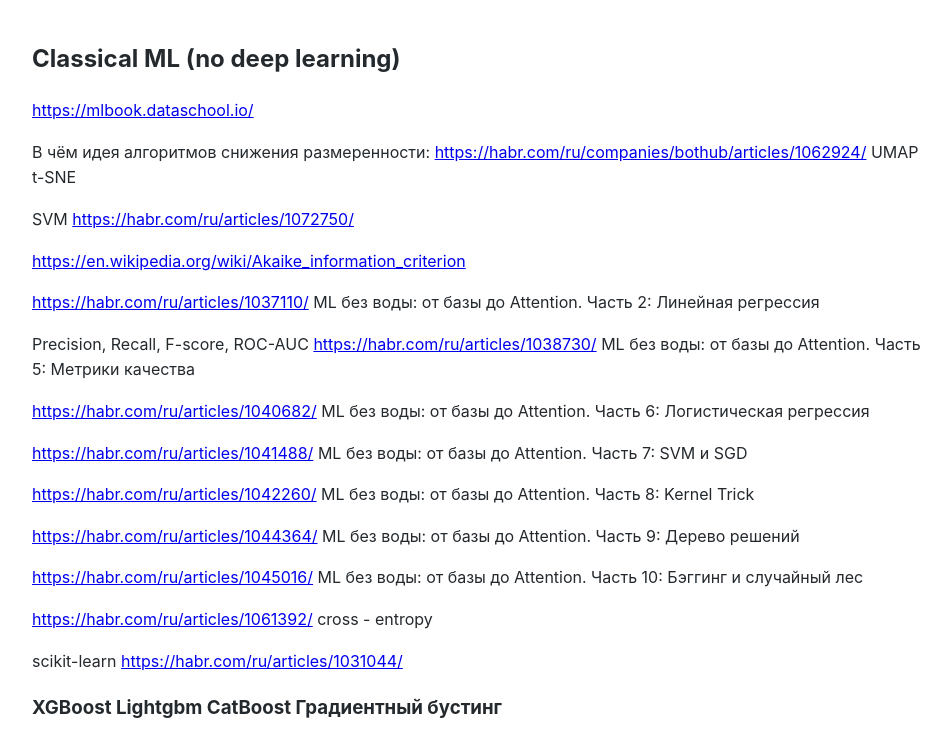
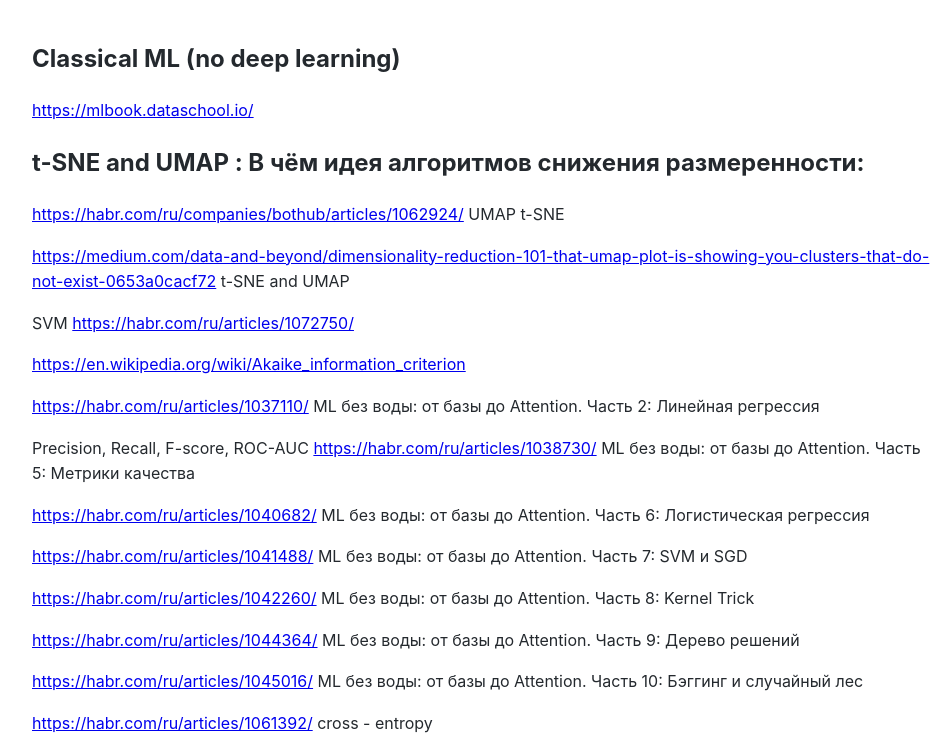
Before and after one commit to Michael-Lubinsky/michael-lubinsky.github.com, a Jekyll site: the page built from ml/classical_ml.md, in a window 1280 px wide and 900 px high, cut to the strip 0-737 px from the top of the window. Shown: the whole strip, without its empty margins (158-1110 px from the left). Built offline with Jekyll 4.4.1, drawn with Linux system fonts in a browser that asks for light colours; our own code applies the rules of GitHub Pages for plain Markdown files.

Commit message:
Revise dimensionality reduction section in classical ML
Updated section title and added links for t-SNE and UMAP.

```diff
--- a/ml/classical_ml.md
+++ b/ml/classical_ml.md
@@ -2,8 +2,10 @@
 
 <https://mlbook.dataschool.io/>
 
-В чём идея алгоритмов снижения размеренности:
+## t-SNE and UMAP : В чём идея алгоритмов снижения размеренности:
 <https://habr.com/ru/companies/bothub/articles/1062924/> UMAP  t-SNE
+
+ <https://medium.com/data-and-beyond/dimensionality-reduction-101-that-umap-plot-is-showing-you-clusters-that-do-not-exist-0653a0cacf72> t-SNE and UMAP
 
 SVM <https://habr.com/ru/articles/1072750/>
 
```
